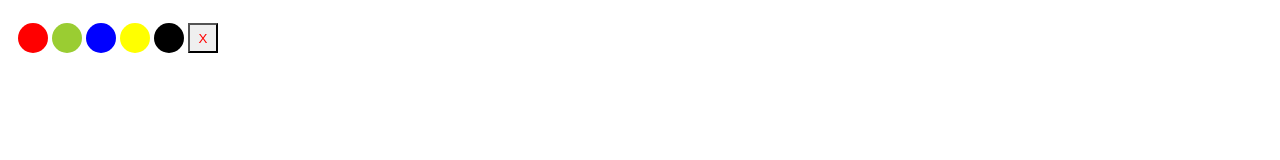
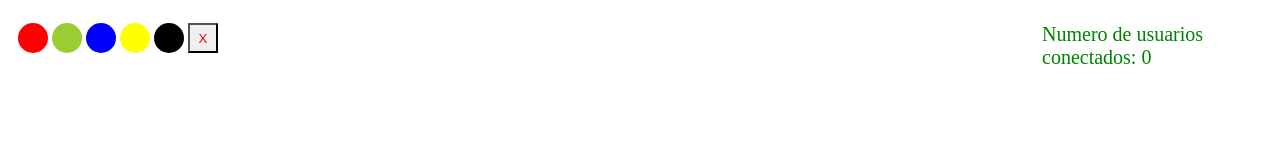
Before and after one commit to jorgekm21/draw_maker, a website: page src/public/index.html in a window 1280 px wide. Drawn offline with nearby package versions, Linux system fonts and the light colour scheme; no server answers.

Commit message:
Users counter

```diff
--- a/src/public/index.html
+++ b/src/public/index.html
@@ -22,6 +22,9 @@
         <div class="delete">
             <button id="btn_delete" onclick="delete_all()">X</button>
         </div>
+        <div id="users">
+            Numero de usuarios conectados: 0
+        </div>
     </div>
 
     <script src="/socket.io/socket.io.js"></script>
--- a/src/public/index.js
+++ b/src/public/index.js
@@ -6,6 +6,7 @@ var y_position = 0
 var previous_position = null
 var color = 'black'
 
+const users = document.getElementById('users')
 const canvas = document.getElementById('canvas')
 const context = canvas.getContext('2d')
 
@@ -66,5 +67,9 @@ socket.on('show_drawing', (drawing) => {
     }
 })
 
+socket.on('users', (number) => {
+    users.innerHTML = `Numero de usuarios conectados: ${number}`
+})
+
 
 create_drawing()
--- a/src/public/style.css
+++ b/src/public/style.css
@@ -74,3 +74,12 @@ canvas {
     border-color: black;
     color: red;
 }
+
+#users{
+    position: absolute;
+    top: 5px;
+    padding: 10px;
+    margin-left: 80%;
+    font-size: 20px;
+    color: green;
+}
```
Also changed, not shown: src/socket.js (+8 -0 lines).
